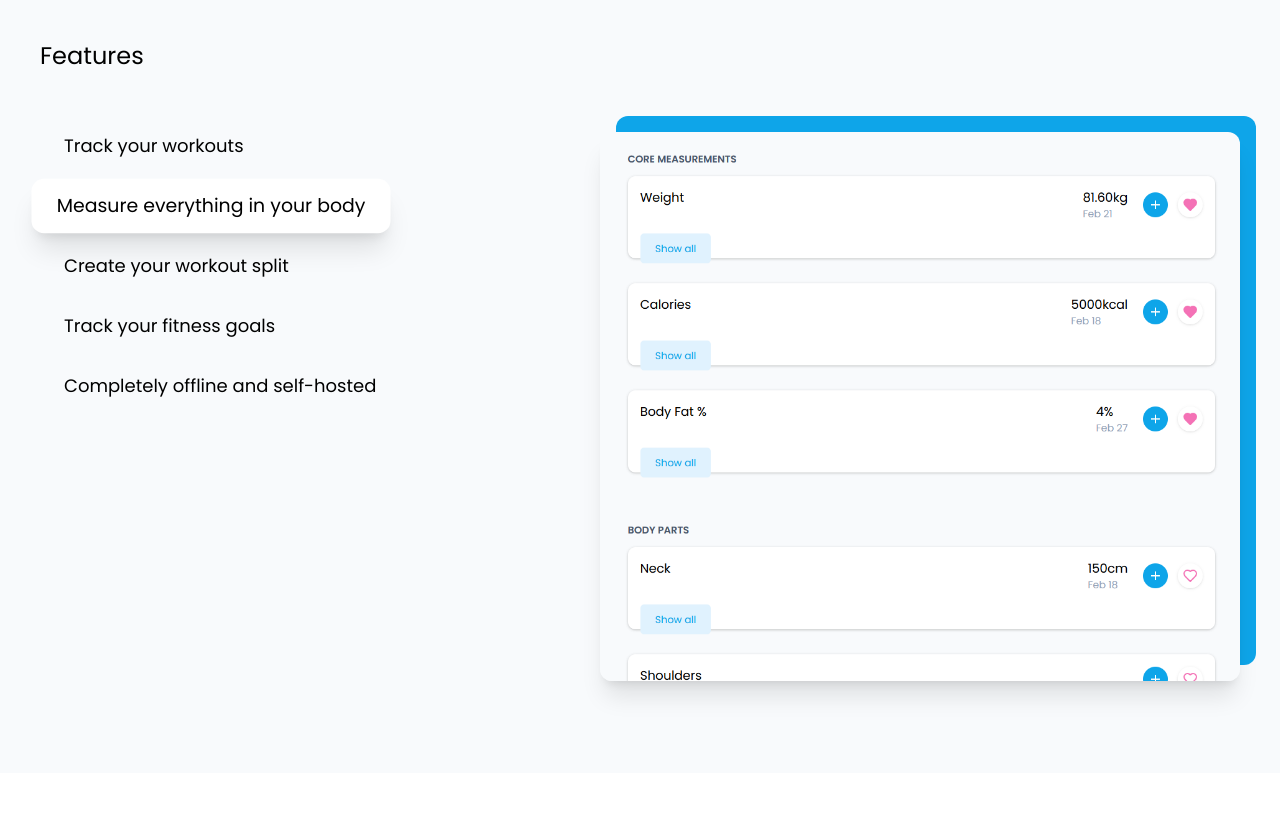
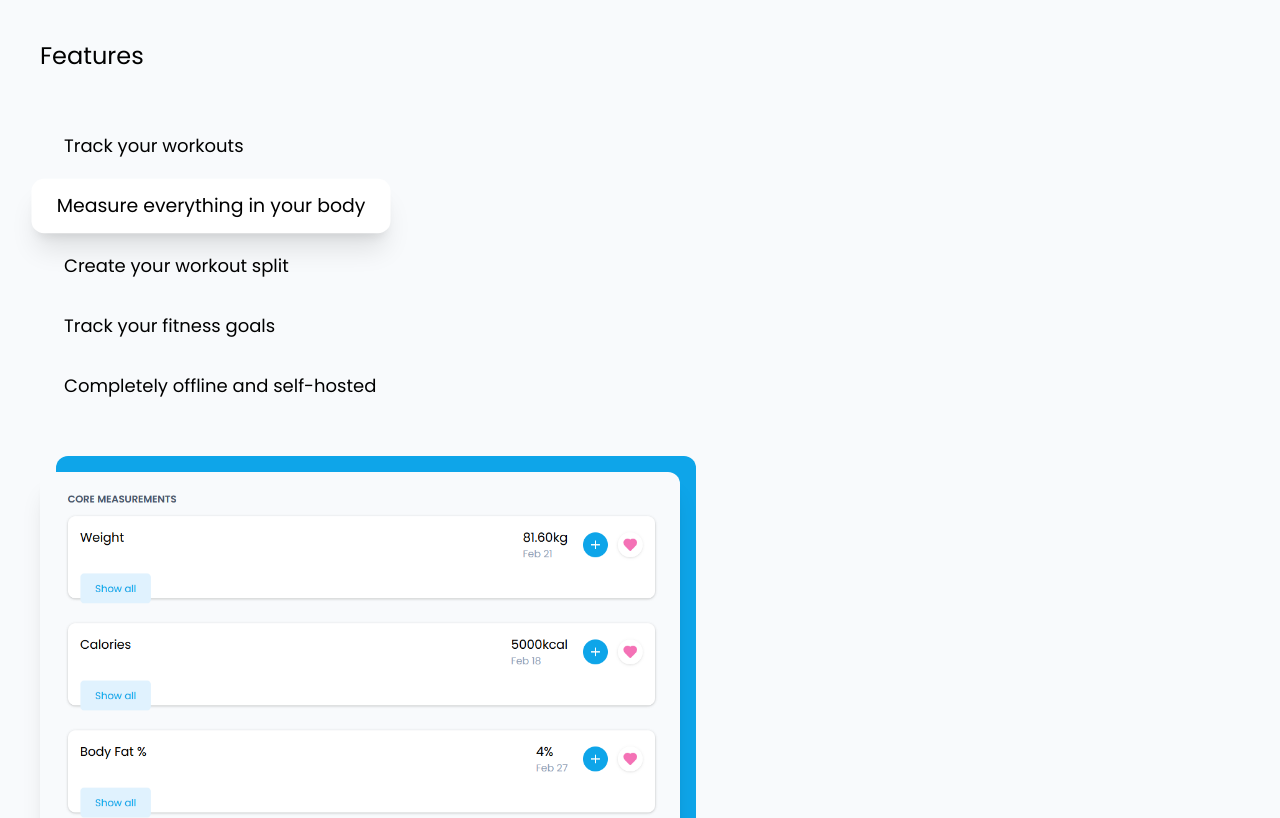
Before and after one commit to hassanaziz0012/athletix, a Next.js app in the folder athletix/: page / in a window 1280 px wide. Shown: the part 720-1538 px from the top of the page. Built offline with nearby package versions, Linux system fonts and the light colour scheme.

Commit message:
Responsiveness

```diff
--- a/athletix/src/app/components/Features.tsx
+++ b/athletix/src/app/components/Features.tsx
@@ -29,7 +29,7 @@ export default function Features() {
             <Container size={ContainerSizes.extralarge}>
                 <h2 className="text-2xl mb-12">Features</h2>
 
-                <div className="flex items-start justify-between gap-12">
+                <div className="flex sm:flex-col items-start justify-between gap-12">
                     <div className="flex flex-col gap-y-2 items-start">
                         {tabs.map((tab, i) => (
                             <button
```
